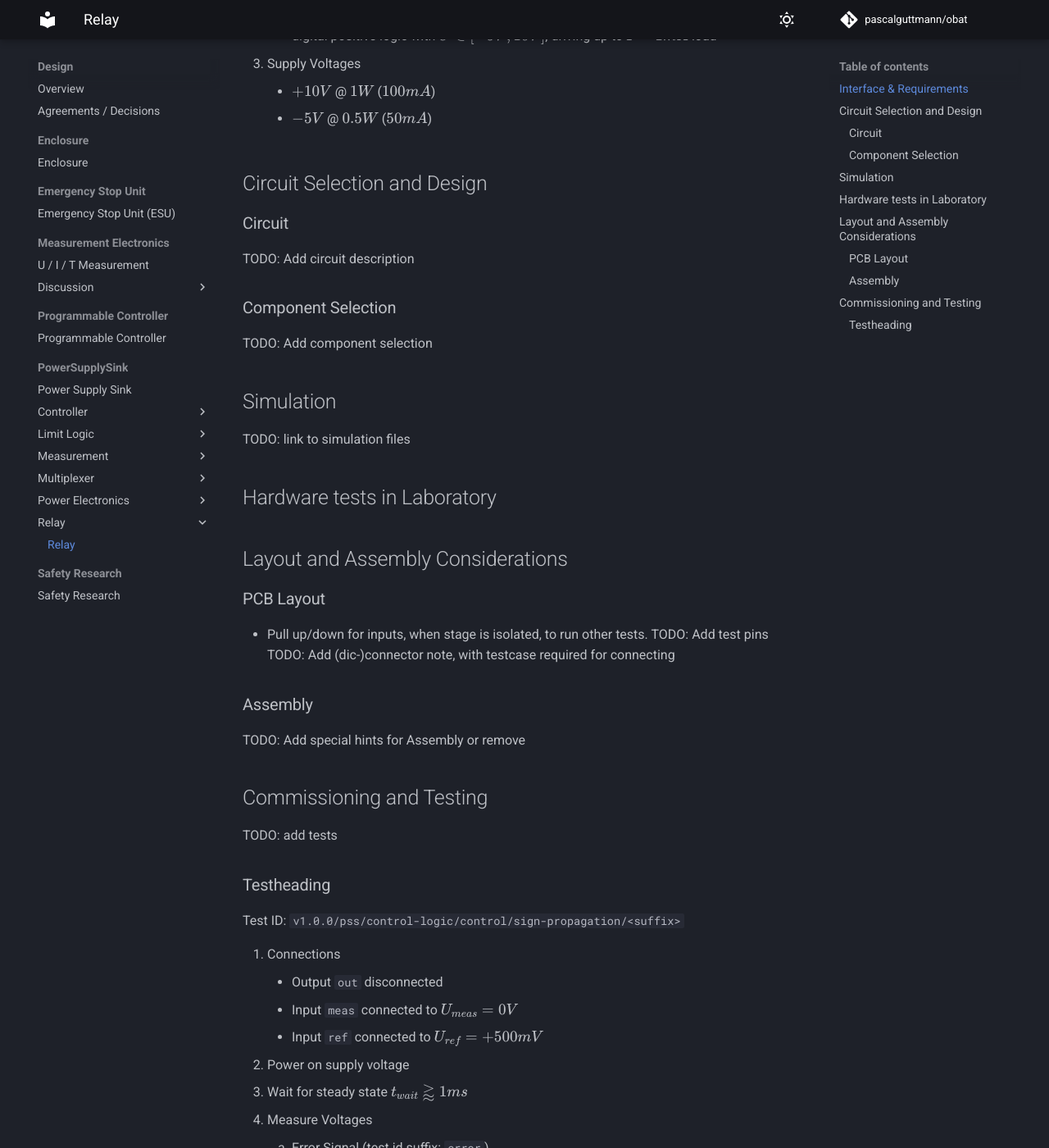
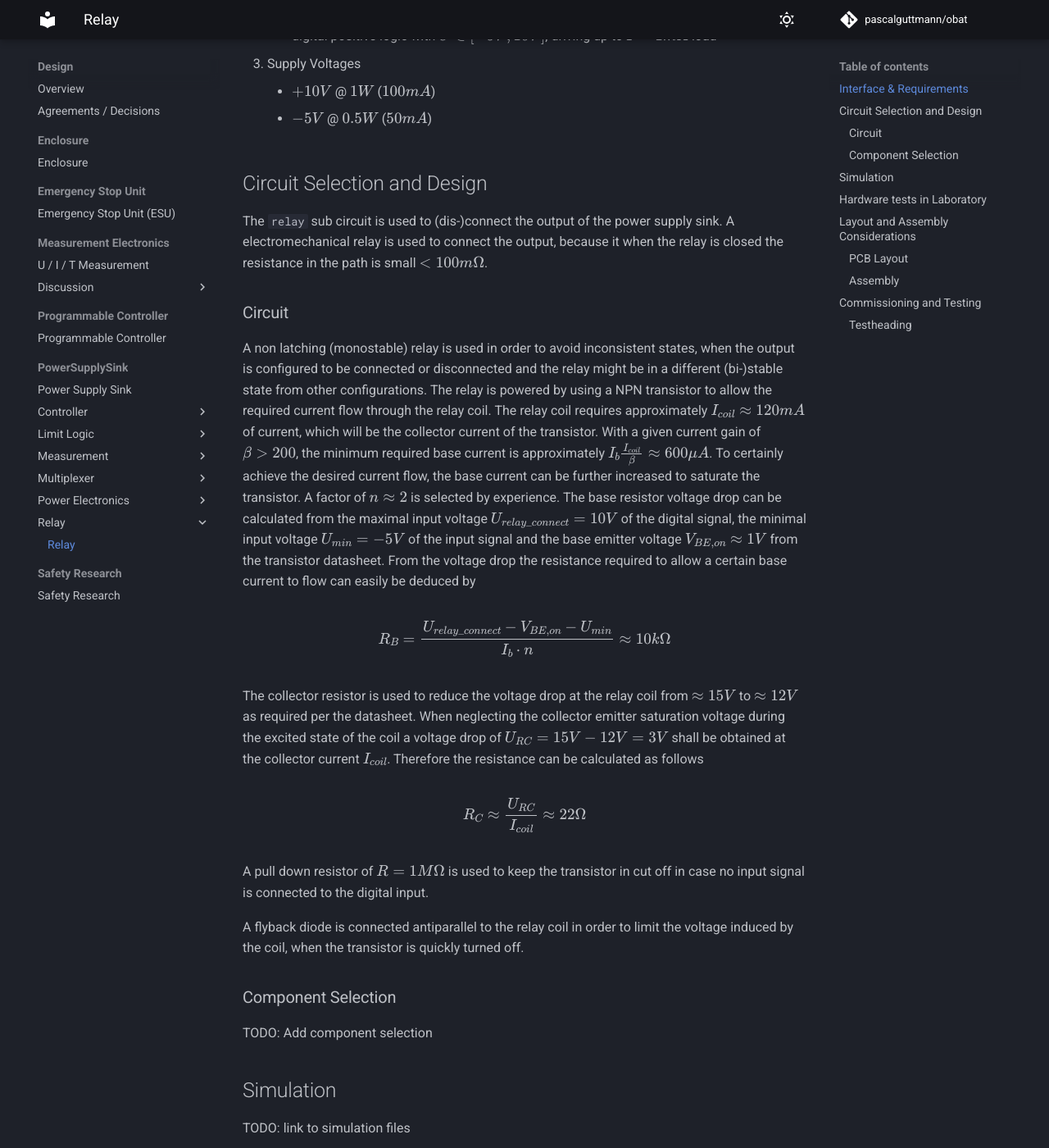
Before and after one commit to pascalguttmann/obat, an MkDocs documentation site: the page built from docs/design/pss/relay/relay.md, in a window 1280 px wide and 1400 px high, scrolled down 564 px. Shown: the whole window at 82% size. Built offline with MkDocs 1.6.1 and Material for MkDocs 9.7.7, drawn with Linux system fonts in a browser that asks for light colours; comment, search, counter and statistics services are not loaded.

Commit message:
add relay circuit description

```diff
--- a/docs/design/pss/relay/relay.md
+++ b/docs/design/pss/relay/relay.md
@@ -22,9 +22,46 @@ TODO: Add Power Consumption
 
 ## Circuit Selection and Design
 
+The `relay` sub circuit is used to (dis-)connect the output of the power supply
+sink. A electromechanical relay is used to connect the output, because it when
+the relay is closed the resistance in the path is small $< 100 m \Omega$.
+
 ### Circuit
 
-TODO: Add circuit description
+A non latching (monostable) relay is used in order to avoid inconsistent
+states, when the output is configured to be connected or disconnected and the
+relay might be in a different (bi-)stable state from other configurations.
+The relay is powered by using a NPN transistor to allow the required current
+flow through the relay coil.
+The relay coil requires approximately $I_{coil} \approx 120mA$ of current,
+which will be the collector current of the transistor. With a given current
+gain of $\beta > 200$, the minimum required base current is approximately $I_b
+\frac{I_{coil}}{\beta} \approx 600 \mu A$. To certainly achieve the desired
+current flow, the base current can be further increased to saturate the
+transistor. A factor of $n \approx 2$ is selected by experience. The base
+resistor voltage drop can be calculated from the maximal input voltage
+$U_{relay\_connect} = 10V$ of the digital signal, the minimal input voltage
+$U_{min} = -5V$ of the input signal and the base emitter voltage $V_{BE,on}
+\approx 1V$ from the transistor datasheet. From the voltage drop the resistance
+required to allow a certain base current to flow can easily be deduced by
+
+$$ R_B = \frac{U_{relay\_connect} - V_{BE,on} - U_{min}}{I_b \cdot n} \approx
+10k \Omega $$
+
+The collector resistor is used to reduce the voltage drop at the relay coil
+from $\approx 15V$ to $\approx 12V$ as required per the datasheet. When
+neglecting the collector emitter saturation voltage during the excited state of
+the coil a voltage drop of $U_{RC} = 15V - 12V = 3V$ shall be obtained at the
+collector current $I_{coil}$. Therefore the resistance can be calculated as
+follows
+
+$$ R_C \approx \frac{U_{RC}}{I_{coil}} \approx 22 \Omega $$
+
+A pull down resistor of $R = 1 M \Omega$ is used to keep the transistor in cut
+off in case no input signal is connected to the digital input.
+
+A flyback diode is connected antiparallel to the relay coil in order to limit
+the voltage induced by the coil, when the transistor is quickly turned off.
 
 ### Component Selection
 
```
